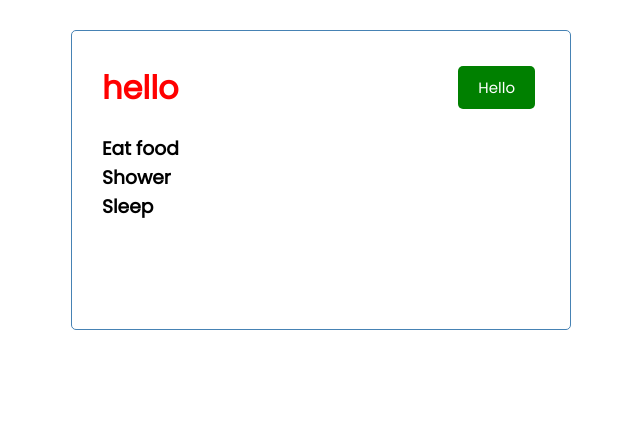
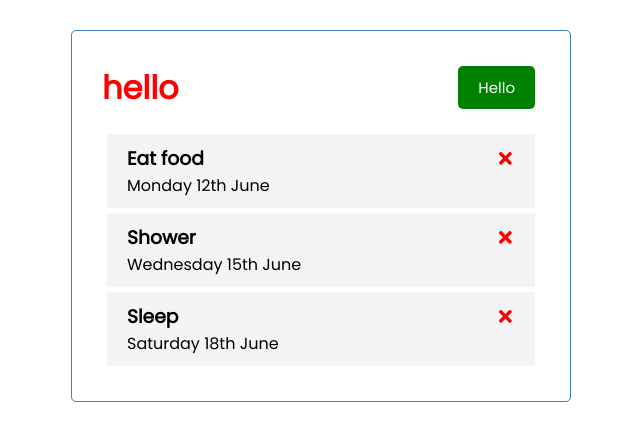
Before and after one commit to danCoda/react-tasks-list, a React (Create React App) app: page / in a window 1280 px wide. Shown: the top 440 px of the page, without its empty margins (319-959 px from the left). Built offline with nearby package versions, Linux system fonts and the light colour scheme.

Commit message:
Can delete tasks.

```diff
--- a/package.json
+++ b/package.json
@@ -8,6 +8,7 @@
     "@testing-library/user-event": "^12.8.3",
     "react": "^17.0.2",
     "react-dom": "^17.0.2",
+    "react-icons": "^4.2.0",
     "react-scripts": "4.0.3",
     "web-vitals": "^1.1.2"
   },
--- a/src/App.js
+++ b/src/App.js
@@ -25,10 +25,21 @@
     }
   ]);
 
+  // Delete task.
+  const deleteTask = id => {
+    setTasks(tasks.filter(task => task.id !== id))
+  }
+
   return (
     <div className="container">
       <Header title='hello'/>
-      <Tasks tasks={tasks} />
+      { tasks.length > 0 ?
+        (
+          <Tasks tasks={tasks} onDelete={deleteTask} />
+        )
+        :
+        ('No tasks to show...')
+      }
     </div>
   );
 }
--- /dev/null
+++ b/src/components/Task.js
@@ -0,0 +1,17 @@
+import { FaTimes } from 'react-icons/fa'
+
+const Task = ({ task, onDelete }) => {
+    return (
+        <div className='task'>
+            <h3>{task.text}
+                <FaTimes
+                    onClick={() => onDelete(task.id)}
+                    style={{ color: 'red', cursor: 'pointer'}}
+                />
+            </h3>
+            <p>{task.day}</p>
+        </div>
+    )
+}
+
+export default Task
--- a/src/components/Tasks.js
+++ b/src/components/Tasks.js
@@ -1,9 +1,11 @@
-const Tasks = ({ tasks }) => {
+import Task from './Task'
+
+const Tasks = ({ tasks, onDelete }) => {
 
     return (
         <>
             {tasks.map(task =>(
-                <h3 key={task.id}>{task.text}</h3>
+                <Task key={task.id} task={task} onDelete={onDelete} />
             ))}
         </>
     )
```
Also changed, not shown: 1 other file (tests, documents, lock files or other folders).
